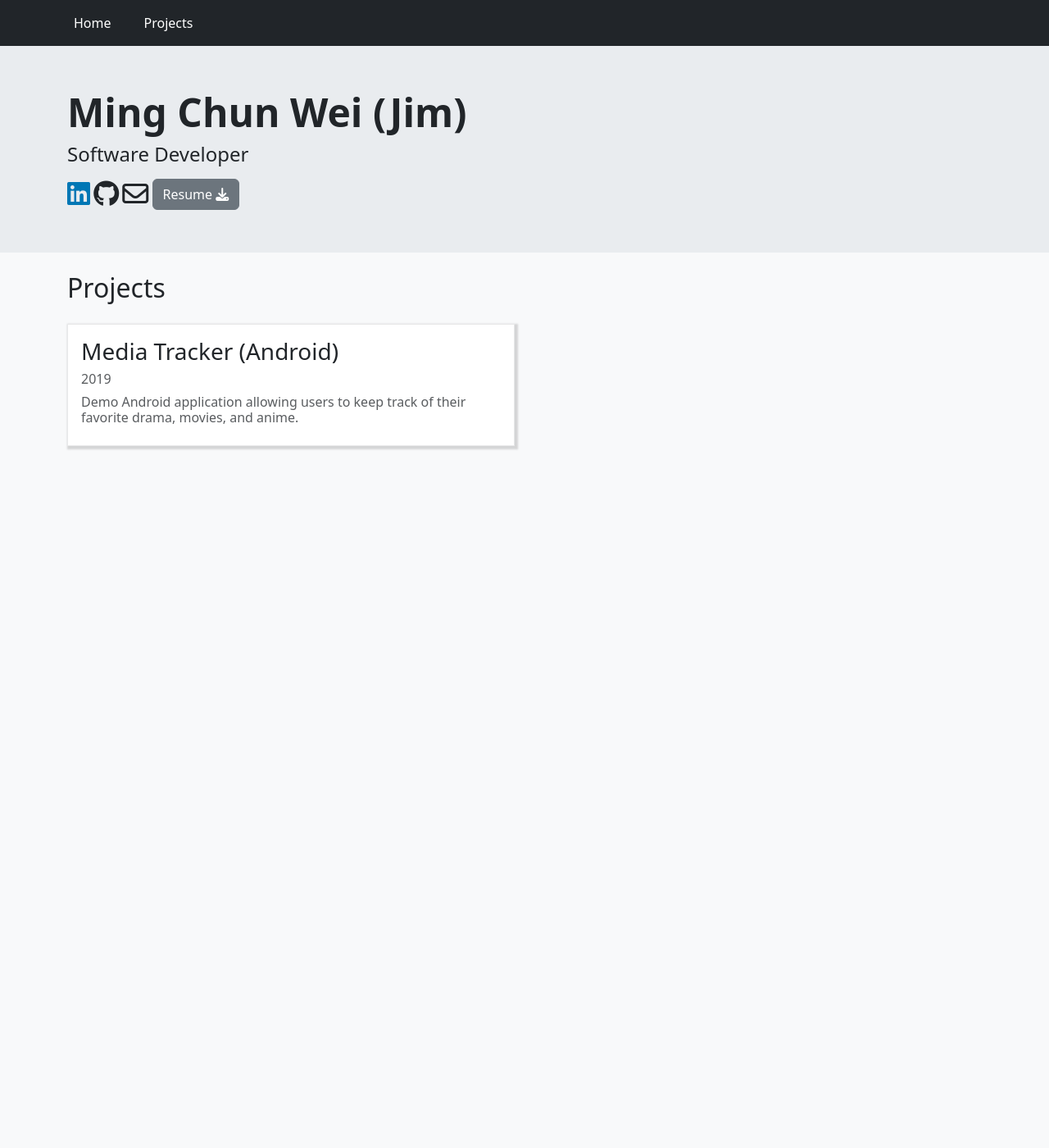
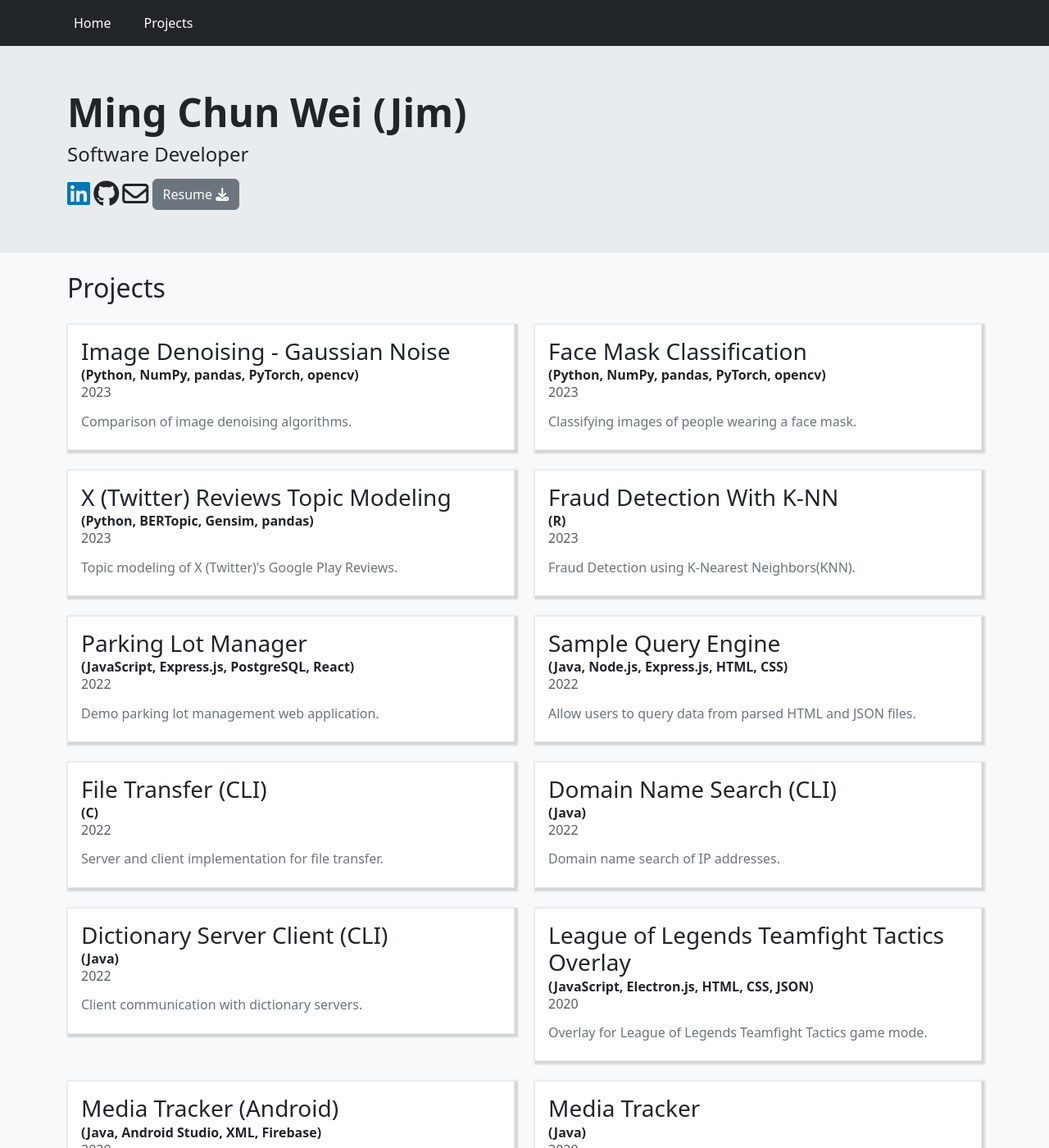
Before and after one commit to jimwei6/jimwei6.github.io, a Jekyll site: the page built from projects.markdown, in a window 1280 px wide and 1400 px high. Shown: the whole window at 82% size. Built offline with Jekyll 4.4.1, drawn with Linux system fonts in a browser that asks for light colours; some of the changed text lies outside the part shown.

Commit message:
added all project experiences

```diff
--- a/_layouts/projects.html
+++ b/_layouts/projects.html
@@ -2,7 +2,7 @@
 layout: base
 ---
 {% assign posts = site.posts %}
-<div class="projects">
+<div class="projects pb-5">
   {%- include jumbo.html -%}
   <div class="container">
     <h2 class="mb-4">Projects</h2>
@@ -13,12 +13,10 @@ layout: base
         <a class="text-decoration-none" href="{{ post.url | relative_url }}">
           <div class="card border-dark border-opacity-10 rounded-0">
             <div class="card-body">
-              <h3 class="card-title">{{ post.title }}</h3>
-              <!-- <h4 class="card-subtitle mb-2">{{ job.company }}</h4> -->
+              <h3 class="card-title mb-0">{{ post.title }}</h3>
+              <p class="mb-0 fw-bold">({{ post.technologies }})</p>
               <h6 class="text-muted">{{ post.year }}</h6>
-              {% if post.short_description -%}
-              <h6 class="text-muted mt-2">{{ post.short_description }}</h6>
-              {% endif %}
+              <h6 class="text-secondary mt-3">{{ post.short_description }}</h6>
             </div>
           </div>
         </a>
--- /dev/null
+++ b/_posts/2020-01-01-media-tracker.html
@@ -0,0 +1,11 @@
+---
+layout: post
+title: "Media Tracker"
+technologies: "Java"
+year: "2020"
+short_description: "Demo desktop Java application allowing consumers to create and manage lists."
+project_url: "https://github.com/jimwei6/MediaTracker-Java-Desktop-Application-"
+---
+
+This is a class project for CPSC210 (Software Construction) at The University of British Columbia. The application allow
+media consumers to create and manage lists of media items.
--- /dev/null
+++ b/_posts/2020-01-02-media-tracker-android.html
@@ -0,0 +1,17 @@
+---
+layout: post
+title: "Media Tracker (Android)"
+technologies: "Java, Android Studio, XML, Firebase"
+year: "2020"
+short_description: "Demo Android application allowing consumers to keep track of their favorite drama, movies, and
+anime."
+project_url: "https://github.com/jimwei6/MediaTracker-Android-"
+video: "https://www.youtube.com/embed/B7mf_giGsFI?si=u1jX2SuSTbP1_hJt"
+---
+
+This is a personal project extended from the bsaic desktop application of Media Tracker.
+Having created an desktop application that allow users to create and manage lists, I decided to apply the idea on to
+managing things related to modern entertainment such as to watch lists, watched lists, and more. I built this demo
+application in Android Studio with Java and XML. The application uses free APIs on RapidAPI to fetch entertainment media
+data. Functionality includes the ability to create/delete lists, add/delete media into these lists, and also give
+reviews and ratings to each media.
--- /dev/null
+++ b/_posts/2020-01-03-TFT-overlay.html
@@ -0,0 +1,18 @@
+---
+layout: post
+title: "League of Legends Teamfight Tactics Overlay"
+technologies: "JavaScript, Electron.js, HTML, CSS, JSON"
+year: "2020"
+short_description: "Overlay for League of Legends Teamfight Tactics game mode."
+project_url: "https://github.com/jimwei6/TFT-overlay"
+video: "https://www.youtube.com/embed/MfVyqAzAXkA?si=xs8SAy_Bt_ZXkBGh"
+---
+
+This is a personal project made for League of Legends Teamfight Tactics (TFT) game mode.
+For quick background information, TFT is a chess like game where every piece would have special attributes and classes.
+By choosing certain combination of champions, your team is able to become stronger.
+The game also had items that could be combined to forge stronger items.
+During the early release of TFT, viewing these information was extremely difficult. You either had to memorize them or
+have it open in a separate window.
+This project prevented the need of a separate window by displaying a transparent overlay with hoverable elements toview
+champion and item information.
--- a/_posts/2021-01-01-media-tracker.html
+++ /dev/null
@@ -1,18 +0,0 @@
----
-layout: post
-title: "Media Tracker (Android)"
-technologies: "Java, Android Studio, XML"
-year: "2019"
-short_description: "Demo Android application allowing users to keep track of their favorite drama, movies, and anime."
-url: "https://github.com/jimwei6/MediaTracker-Android-"
-video: "https://www.youtube.com/embed/B7mf_giGsFI?si=u1jX2SuSTbP1_hJt"
----
-
-This is a personal project extended from a class project (CPSC210 at The University of British Columbia).
-Having created an desktop application that allow users to create and manage lists, I decided to apply the idea on to
-managing
-things related to modern entertainment such as to watch lists, watched lists, and more. I built this demo application in
-Android Studio
-with basic knowledge of Java and XML. The application uses free APIs on RapidAPI to fetch entertainment media data.
-Users are able to create/delete lists, add/delete media into these lists, and also give reviews and ratings to each
-media.
--- /dev/null
+++ b/_posts/2022-01-01-Dictionary-Client.html
@@ -0,0 +1,11 @@
+---
+layout: post
+title: "Dictionary Server Client (CLI)"
+technologies: "Java"
+year: "2022"
+short_description: "Client communication with dictionary servers."
+---
+
+This is a class project for CPSC317 (Introduction to Computer Networking) at The University of British Columbia.
+The project is a command line client for communicating with dictionary servers following RFC 2229: A Dictionary
+Server Protocol.
--- /dev/null
+++ b/_posts/2022-01-02-DNS.html
@@ -0,0 +1,11 @@
+---
+layout: post
+title: "Domain Name Search (CLI)"
+technologies: "Java"
+year: "2022"
+short_description: "Domain name search of IP addresses."
+---
+
+This is a class project for CPSC317 (Introduction to Computer Networking) at The University of British Columbia.
+The project is a command line client for looking up domain names of IP addresses following RFC1035: DOMAIN NAMES
+- IMPLEMENTATION AND SPECIFICATION.
--- /dev/null
+++ b/_posts/2022-01-03-FTP.html
@@ -0,0 +1,11 @@
+---
+layout: post
+title: "File Transfer (CLI)"
+technologies: "C"
+year: "2022"
+short_description: "Server and client implementation for file transfer."
+---
+
+This is a class project for CPSC317 (Introduction to Computer Networking) at The University of British Columbia.
+The project implements both client and server for performing file transfers over the internet following RFC959: File
+Transfer Protocol.
--- /dev/null
+++ b/_posts/2022-09-01-Sample-Query-Engine.html
@@ -0,0 +1,19 @@
+---
+layout: post
+title: "Sample Query Engine"
+technologies: "Java, Node.js, Express.js, HTML, CSS"
+year: "2022"
+short_description: "Allow users to query data from parsed HTML and JSON files."
+video: "https://www.youtube.com/embed/iFXfR6BLyhA?si=oHFyFD63j9dHGPjy"
+---
+
+<p>
+  This is a class project for CPSC310 (Introduction to Software Engineering) at The University of British Columbia.
+  The project is composed of three parts:
+</p>
+
+<ul>
+  <li>parsing specifically structured HTML and JSON files into query-able data structures</li>
+  <li>handling requests and filtering data based on provided queries to get the requested data</li>
+  <li>displaying response data in the frontend</li>
+</ul>
--- /dev/null
+++ b/_posts/2022-09-02-Parking-Lot_management.html
@@ -0,0 +1,20 @@
+---
+layout: post
+title: "Parking Lot Manager"
+technologies: "JavaScript, Express.js, PostgreSQL, React"
+year: "2022"
+short_description: "Demo parking lot management web application."
+video: "https://www.youtube.com/embed/GNVlEwb-LIQ?si=myoCnjkOglT5_d0x"
+project_url: "https://github.com/jimwei6/Parking-Lot-Management"
+---
+
+
+This is a class project for CPSC304 (Introduction to Relational Databases) at The University of British Columbia.
+The project is a web application for vehicle drivers and parking lot managers.
+<br /><br />
+For vehicle drivers, they are able to search for available parking spaces in parking lots based
+on their needs (duration, accessibility, and vehicle sizes).
+
+For parking lot managers, the application automatically regulates parking by detecting vehicles that parked for longer
+than the limit and issues parking tickets to those vehicles.
+In addition, the application also allow parking lot managers to view visitor statistics of the parking lots they own.
--- /dev/null
+++ b/_posts/2023-06-01-fraud-detection-analysis.html
@@ -0,0 +1,16 @@
+---
+layout: post
+title: "Fraud Detection With K-NN"
+technologies: "R"
+year: "2023"
+short_description: "Fraud Detection using K-Nearest Neighbors(KNN)."
+project_url: "https://github.com/jimwei6/Fraud-Detection-Data-Analysis"
+---
+
+
+This is a class project for DSCI100 (Introduction to Data Science) at The University of British Columbia.
+The project uses K-Nearest Neighbor algorithm to try and detect fraud from financial data, transactional data, and
+company information.
+
+<br /><br />
+Dataset: Hooda,Nishtha. (2018). Audit Data. UCI Machine Learning Repository. https://doi.org/10.24432/C5930Q.
--- /dev/null
+++ b/_posts/2023-09-01-Twitter-Reviews-Analysis.html
@@ -0,0 +1,20 @@
+---
+layout: post
+title: "X (Twitter) Reviews Topic Modeling"
+technologies: "Python, BERTopic, Gensim, pandas"
+year: "2023"
+short_description: "Topic modeling of X (Twitter)'s Google Play Reviews."
+project_url: "https://github.com/jimwei6/AI-ML/blob/main/Twitter_Reviews_Topic_Modeling.ipynb"
+---
+
+
+This is a <a href="https://github.com/jimwei6/AI-ML/blob/main/Twitter_Topic_Modeling.pdf" target="_blank">final
+  paper</a> for Social Media and Data Analysis at The University of Waseda during my exchange.
+The project uses LDA and BERTopic to perform topic modeling on X (Twitter)'s reviews on the Google Play Store.
+The objective of this project was to see if world controversies, company scandals, and major company events could be
+identified just from social media app reviews. In the end, traces of these external topics such as Twitter's acquisition
+by Elon Musk, Palestine Israel conflict, and child pornography controversy were found.
+
+
+<br /><br />
+Dataset: https://www.kaggle.com/datasets/bwandowando/2-million-formerly-twitter-google-reviews
--- /dev/null
+++ b/_posts/2023-09-02-Face-Mask-Classification.html
@@ -0,0 +1,28 @@
+---
+layout: post
+title: "Face Mask Classification"
+technologies: "Python, NumPy, pandas, PyTorch, opencv"
+year: "2023"
+short_description: "Classifying images of people wearing a face mask."
+project_url: "https://github.com/jimwei6/AI-ML/blob/main/Face_Mask_Classification.ipynb"
+---
+
+
+This is a project for Advanced Data Science at The University of Waseda during my exchange.
+The project compares machine learning models using SIFT features with models using only pixel values on the task of face
+mask classification.
+<br /><br />
+SIFT Models:
+<ul>
+  <li>Logistic Regression</li>
+  <li>Multi-Layer Perceptron</li>
+</ul>
+
+Pixel Models:
+<ul>
+  <li>Flattened Multi-Layer Perceptron</li>
+  <li>Convolutional Neural Network (LENET)</li>
+</ul>
+
+<br />
+Dataset: https://www.kaggle.com/datasets/ashishjangra27/face-mask-12k-images-dataset
--- /dev/null
+++ b/_posts/2023-09-03-Image-Denoising.html
@@ -0,0 +1,17 @@
+---
+layout: post
+title: "Image Denoising - Gaussian Noise"
+technologies: "Python, NumPy, pandas, PyTorch, opencv"
+year: "2023"
+short_description: "Comparison of image denoising algorithms."
+project_url: "https://github.com/jimwei6/AI-ML/blob/main/Image_Denoising.ipynb."
+---
+
+
+This is a project for Advanced Data Science at The University of Waseda during my exchange.
+The project compares denoising methods such as bilateral filter, AutoEncoder, U-Net, and DnCNN on denoising artifically
+added Gaussian Noise.
+
+<br />
+Dataset: https://www.eecs.yorku.ca/~kamel/sidd/dataset.php,
+https://www.kaggle.com/datasets/tenxengineers/denoising-dataset-multiple-iso-levels
```
Also changed, not shown: _layouts/post.html (+6 -3 lines).
